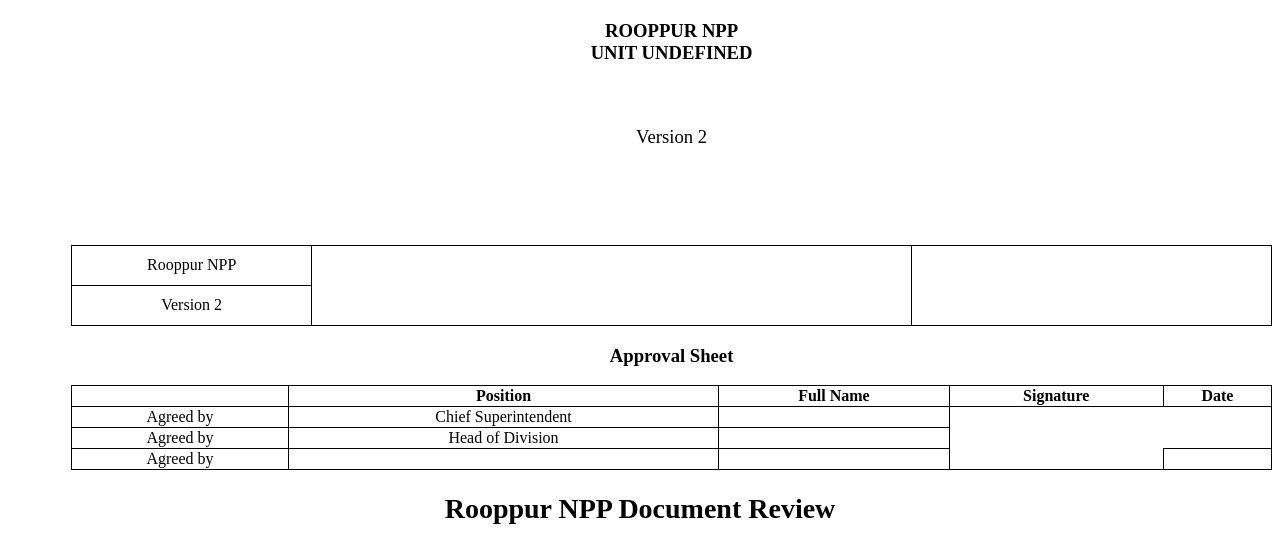
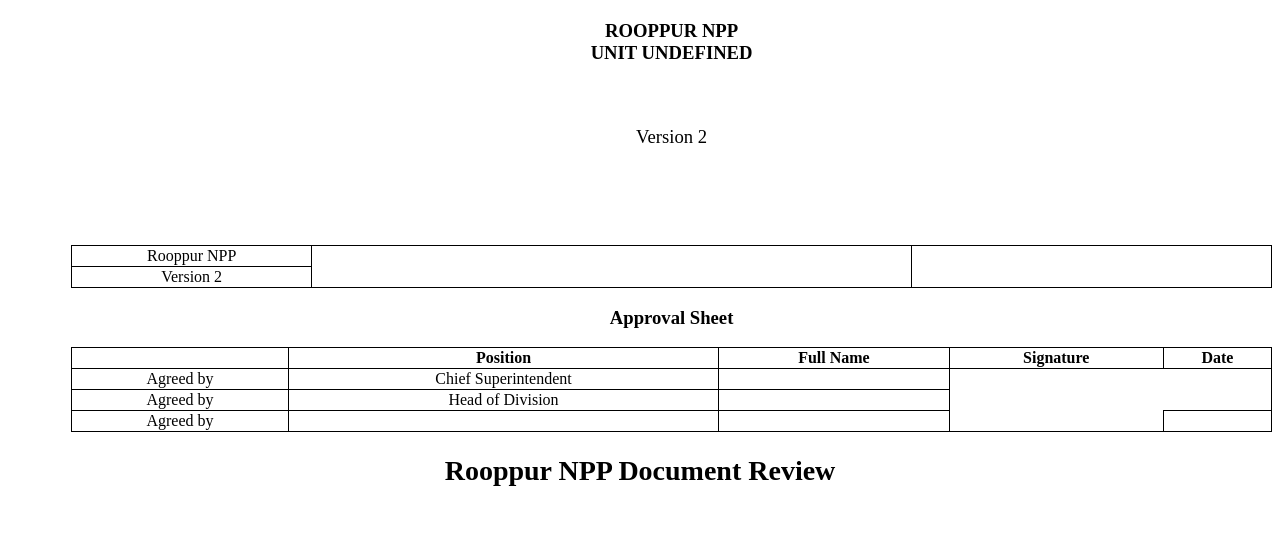
Before and after one commit to tanzrahman/ROMS, a Django app: template templates/document_review/pms_doc_review_complete_report.html in a window 1280 px wide. Shown: the part 665-1221 px from the top of the page. Run offline with Django 5.2, Linux system fonts and the light colour scheme; the template is opened without the code that fills it: values that come from a table or form of the project are taken from there, others are empty; some web fonts are replaced.

Commit message:
report changed

```diff
--- a/templates/document_review/pms_doc_review_complete_report.html
+++ b/templates/document_review/pms_doc_review_complete_report.html
@@ -123,7 +123,6 @@
          .................................... -->
 <div>
     <pdf:nexttemplate name="front_page"/>
-    <pdf:nextpage/>
 
     <!-- front page -->
     <div style="padding-left: 5%; padding-top: 15%;">
@@ -188,18 +187,17 @@
     <div style="text-align: center; font-size: 9pt">
         <p>{{ committee_rev.sd_approval.signed_on|format_approval_year }}</p>
     </div>
-
+    <pdf:nextpage/>
 
 <div>
 
     <pdf:nexttemplate name="approval_page"/>
-    <pdf:nextpage/>
 
     <!-- heading of approval sheet -->
 
     <div style="padding-left: 5%; font-size: 10pt">
         <table style="width:100%; border-collapse:collapse; text-align:center;">
-            <tr style="height: 40px;">
+            <tr style="height: 20px;">
                 <td style="border:1px solid black; width:20%; vertical-align:middle;">
                     Rooppur NPP
                 </td>
@@ -215,7 +213,7 @@
                 </td>
             </tr>
 
-            <tr style="height: 40px;">
+            <tr style="height: 20px;">
                 <td style="border:1px solid black; vertical-align:middle;">
                     {% if form.initial.version_of_doc %}
                         Version {{ form.initial.version_of_doc|extract_version_info }}
@@ -322,14 +320,17 @@
 
 </div>
 
+    <pdf:nextpage/>
+
     <!-- ....................................
          ....................................
               End of new template design
          ....................................
          .................................... -->
 
+    <pdf:resetpagenumber />
+
     <pdf:nexttemplate name="normal_page"/>
-    <pdf:nextpage/>
 
     <div>
         <div>
@@ -364,9 +365,9 @@
             </table>
         </div>
     </div>
+    <pdf:nextpage/>
 
     <pdf:nexttemplate name="normal_page"/>
-    <pdf:nextpage/>
     <div style="padding-bottom:1% ">
         {% if form %}
             <h2>Review Details</h2>
@@ -391,10 +392,10 @@
     </div>
     <br><br>
 </div>
+<pdf:nextpage/>
 
 <div>
     <pdf:nexttemplate name="normal_page"/>
-    <pdf:nextpage/>
     <div style="padding-left: 5%;">
         <div>
             <table style="width: 100%; text-align: left; border: 1px solid dimgrey; font-size: 12pt">
```
